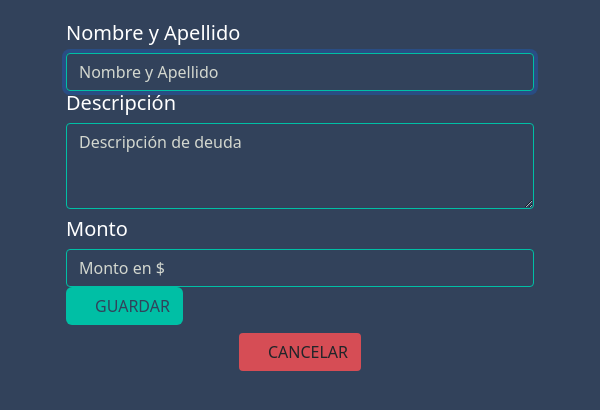
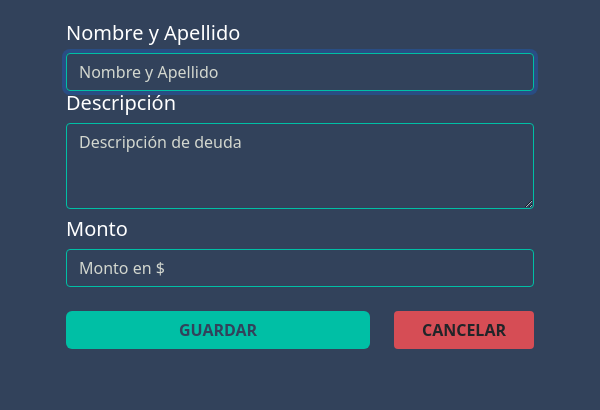
Before and after one commit to JoseSierraVzl/RODE2.0, an Electron app: page src/views/new_debtor.html in a window 600 px wide. Shown: the part 92-502 px from the top of the page. Drawn offline with nearby package versions, Linux system fonts and the light colour scheme; no server answers.

Commit message:
Change button class and remove js/new_debtor.js

```diff
--- a/src/js/new_debtor.js
+++ b/src/js/new_debtor.js
@@ -18,7 +18,6 @@ function mascara(o, f) {
 function execmascara() {
     v_obj.value = v_fun(v_obj.value);
 }
-
 
     const { ipcRenderer } = require('electron');
     const sqlite3 = require('sqlite3').verbose();
--- a/src/views/new_debtor.html
+++ b/src/views/new_debtor.html
@@ -35,14 +35,17 @@
 								<h5 class="text-white pt-2">Monto</h5>
 								<input class="form-control" aria-label="default input example" type="number" pattern="[0-9]" id="montoDebtor" size="21" minlength="1" maxlength="21" onkeypress="mascara(this,cpf)" placeholder="Monto en $">
 						</div>
-            <button class="btn boton btn-block  font-weight-bold"> <i class="fas fa-save fa-lg mx-2"></i>GUARDAR</button>
-            <div class=" text-center">
-                <button type="button" class="btn boton-rojo font-weight-bold mt-2" id="btn-createbase"><i class="fas fa-trash fa-lg mx-2"></i>CANCELAR</button>
+						<div class="row mt-4">
+							<div class="col-8">
+								<button type="submit" class="btn container-fluid boton fw-bold">GUARDAR</button>
+							</div>
+							<div class="col-4">
+								<button class="btn container-fluid boton-rojo fw-bold" type="button">CANCELAR</button>
+							</div>
 						</div>
 				</form>
 		</main>
 		<script src="../js/main.js"></script>
-    <script src="../js/new_debtor.js "></script>
 </body>
 
 </html>
```
Also changed, not shown: src/views/index.html (+0 -1 lines). Lines whose indentation alone changed are shown as unchanged.
